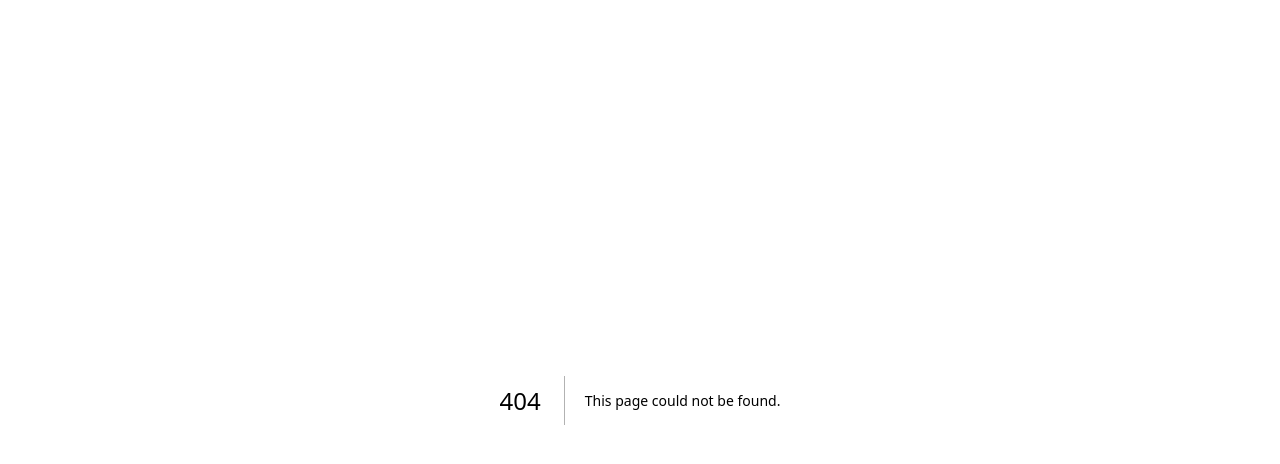
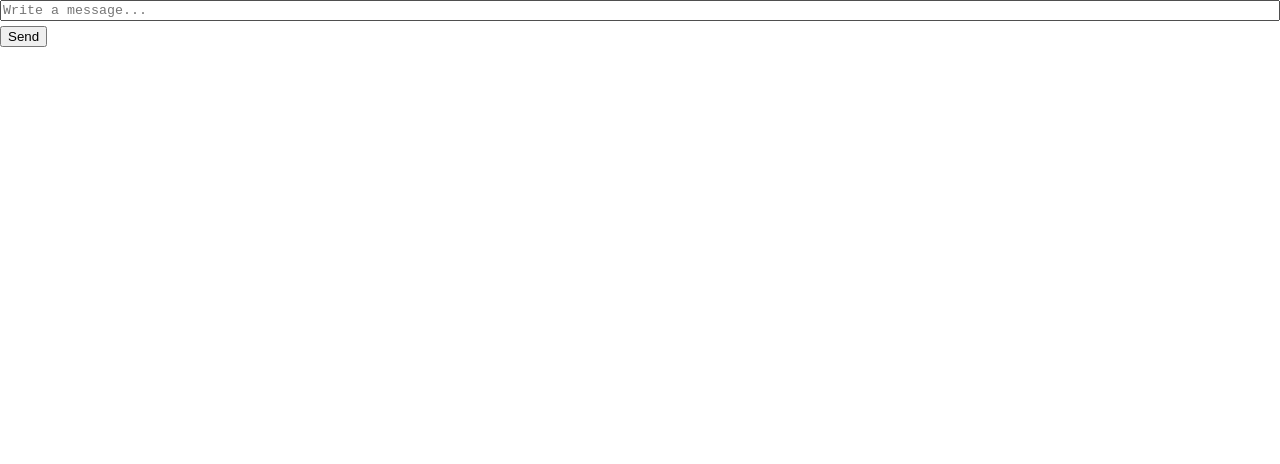
Before and after one commit to reflectiond/lonely-chat, a Next.js app: page /Components/InputMessage in a window 1280 px wide. Before the commit this address had no page. Shown: the top 464 px of the page. Built offline with nearby package versions, Linux system fonts and the light colour scheme.

Commit message:
working on message input

```diff
--- a/pages/Components/Authorization.tsx
+++ b/pages/Components/Authorization.tsx
@@ -1,15 +1,15 @@
 import React from 'react'
 
-const Authorization = ({submitHandler, inputHandler, value}: {submitHandler: Function, inputHandler: Function, value: string}) => {
+const Authorization = ({submitNameHandler, inputNameHandler, value}: {submitNameHandler: Function, inputNameHandler: Function, value: string}) => {
   return (
-    <form className="input-group flex-nowrap" onSubmit={(e) => submitHandler(e)}>
+    <form className="input-group flex-nowrap" onSubmit={(e) => submitNameHandler(e)}>
       <label className="input-group-text">Enter your</label>
       <input
         required
         type="text"
         className="form-control"
         placeholder="Username"
-        onChange={(e) => inputHandler(e.target.value)}
+        onChange={(e) => inputNameHandler(e.target.value)}
         value={value}
       />
       <button type="submit" className="btn btn-secondary">
--- /dev/null
+++ b/pages/Components/InputMessage.tsx
@@ -0,0 +1,47 @@
+import React from 'react'
+
+const InputMessage = ({submitMessageHandler, inputMessageHandler, value}: {submitMessageHandler: Function, inputMessageHandler: Function, value: string}) => {
+
+  // function delay(fn: Function, ms: string) {
+  //   let timer = 0
+  //   return function(...args) {
+  //     clearTimeout(timer)
+  //     timer = setTimeout(fn.bind(this, ...args), 30)
+  //   }
+  // }
+  const resize = (() => {
+    let delay = 500;
+    let timeout = 0;
+    //delay not working
+    return {
+      withDelay(e: React.KeyboardEvent<HTMLTextAreaElement>){
+        console.log(timeout, 'before clearing')
+        if (timeout){
+          clearTimeout(timeout)
+          console.log(timeout, 'after clearing')
+        }
+        timeout = window.setTimeout(()=>console.log("resize func fired"), delay)
+      }
+    }
+  })();
+
+  return (
+    <form className="input-group flex-nowrap" onSubmit={(e) => submitMessageHandler(e)}>
+      <textarea
+        required
+        className="form-control"
+        placeholder="Write a message..."
+        onChange={(e) => inputMessageHandler(e.target.value)}
+        value={value}
+        rows={1}
+        style={{width:'100%', resize:'none'}}
+        onKeyDown={(e)=>resize.withDelay(e)}
+      />
+      <button type="submit" className="btn btn-secondary ">
+        Send
+      </button>
+    </form>
+  );
+}
+
+export default InputMessage
```
Also changed, not shown: pages/index.tsx (+30 -11 lines).
